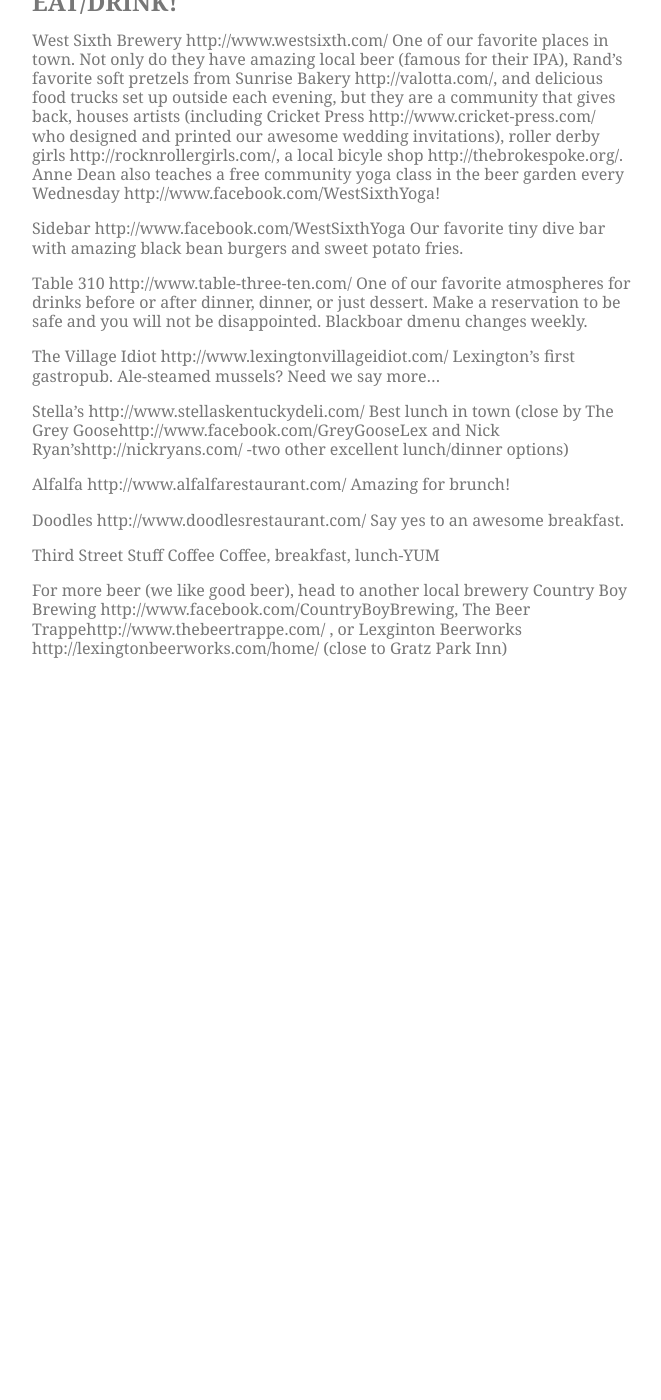
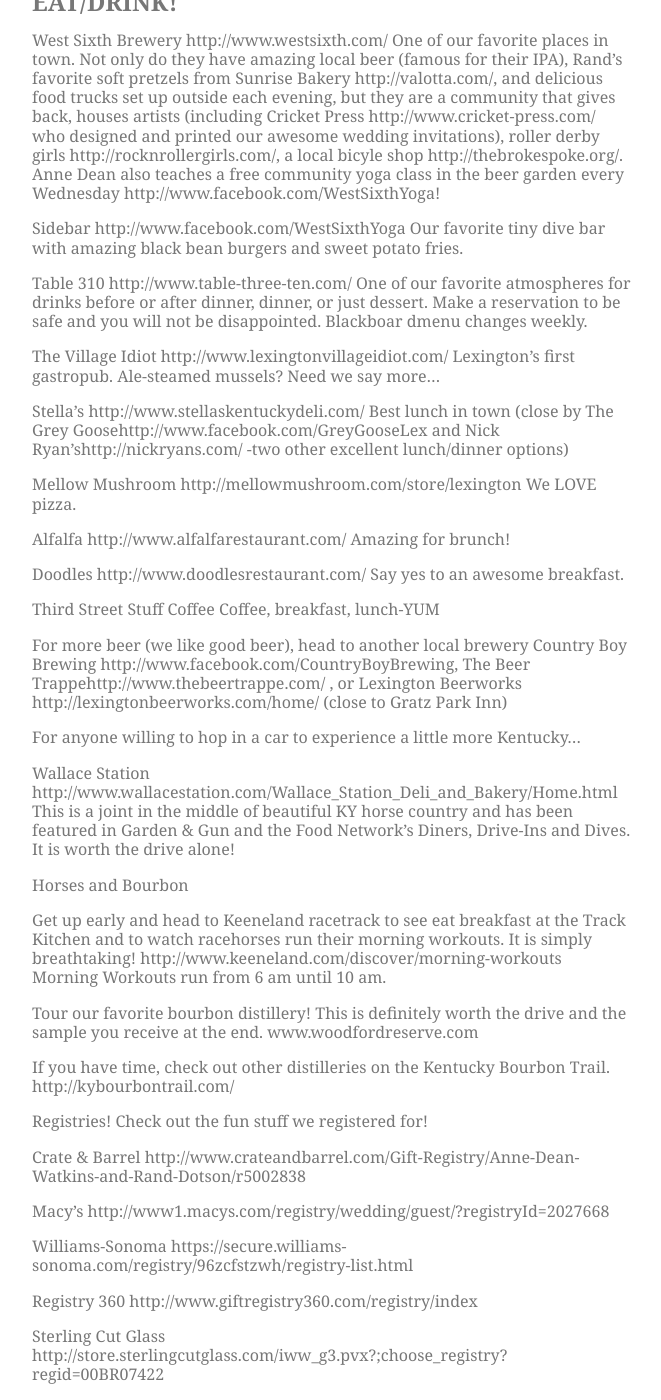
Before and after one commit to nikolaiwarner/annedeanandrand.com, a Jekyll site: the page built from index.md, in a window 1280 px wide and 1400 px high, scrolled down 3844 px. Shown: the whole window, without its empty margins (308-969 px from the left). Built offline with Jekyll 4.4.1, drawn with Linux system fonts in a browser that asks for light colours; nearby versions of some CDN libraries; before the commit the page ends 4518 px from its top, so only the background shows below that; some of the changed text lies outside the part shown.

Commit message:
Update index.md

```diff
--- a/index.md
+++ b/index.md
@@ -116,7 +116,7 @@ Please let us know if you have trouble making any of these arrangements. The key
 
 Both the ceremony and reception will take place at Anne Dean's grandparents' property nestled amongst beautiful horse country on Old Richmond Road.
 
-The adults-only (with the exception of family members) will take place on the lawn (weather permitting), so keep that in mind as you choose your attire and, more importantly, your dancing shoes for the evening.
+The adults-only (with the exception of family members) ceremony and reception will take place on the lawn (weather permitting), so keep that in mind as you choose your attire and, more importantly, your dancing shoes for the evening.
 MORE DETAILS regarding the venue TO COME.
 
 It is super important to us that you enjoy yourselves while in the Bluegrass. Below please find some of our favorites if you need ideas:
@@ -138,6 +138,9 @@ Lexington's first gastropub. Ale-steamed mussels? Need we say more...
 Stella's http://www.stellaskentuckydeli.com/
 Best lunch in town (close by The Grey Goosehttp://www.facebook.com/GreyGooseLex  and Nick Ryan'shttp://nickryans.com/ -two other excellent lunch/dinner options)
 
+Mellow Mushroom http://mellowmushroom.com/store/lexington
+We LOVE pizza.
+
 Alfalfa http://www.alfalfarestaurant.com/
 Amazing for brunch!
 
@@ -147,4 +150,40 @@ Say yes to an awesome breakfast.
 Third Street Stuff Coffee
 Coffee, breakfast, lunch-YUM
 
-For more beer (we like good beer), head to another local brewery Country Boy Brewing http://www.facebook.com/CountryBoyBrewing, The Beer Trappehttp://www.thebeertrappe.com/ , or Lexginton Beerworks http://lexingtonbeerworks.com/home/ (close to Gratz Park Inn)
+For more beer (we like good beer), head to another local brewery Country Boy Brewing http://www.facebook.com/CountryBoyBrewing, The Beer Trappehttp://www.thebeertrappe.com/ , or Lexington Beerworks http://lexingtonbeerworks.com/home/ (close to Gratz Park Inn)
+
+For anyone willing to hop in a car to experience a little more Kentucky...
+
+Wallace Station http://www.wallacestation.com/Wallace_Station_Deli_and_Bakery/Home.html
+This is a joint in the middle of beautiful KY horse country and has been featured in Garden & Gun and the Food Network's Diners, Drive-Ins and Dives.
+It is worth the drive alone!
+
+Horses and Bourbon
+
+Get up early and head to Keeneland racetrack to see eat breakfast at the Track Kitchen and to watch racehorses run their morning workouts. It is simply breathtaking!
+http://www.keeneland.com/discover/morning-workouts
+Morning Workouts run from 6 am until 10 am.
+
+Tour our favorite bourbon distillery! This is definitely worth the drive and the sample you receive at the end.
+www.woodfordreserve.com
+
+If you have time, check out other distilleries on the Kentucky Bourbon Trail.
+http://kybourbontrail.com/
+
+Registries!
+Check out the fun stuff we registered for!
+
+Crate & Barrel
+http://www.crateandbarrel.com/Gift-Registry/Anne-Dean-Watkins-and-Rand-Dotson/r5002838
+
+Macy's
+http://www1.macys.com/registry/wedding/guest/?registryId=2027668
+
+Williams-Sonoma
+https://secure.williams-sonoma.com/registry/96zcfstzwh/registry-list.html
+
+Registry 360
+http://www.giftregistry360.com/registry/index
+
+Sterling Cut Glass
+http://store.sterlingcutglass.com/iww_g3.pvx?;choose_registry?regid=00BR07422
```
